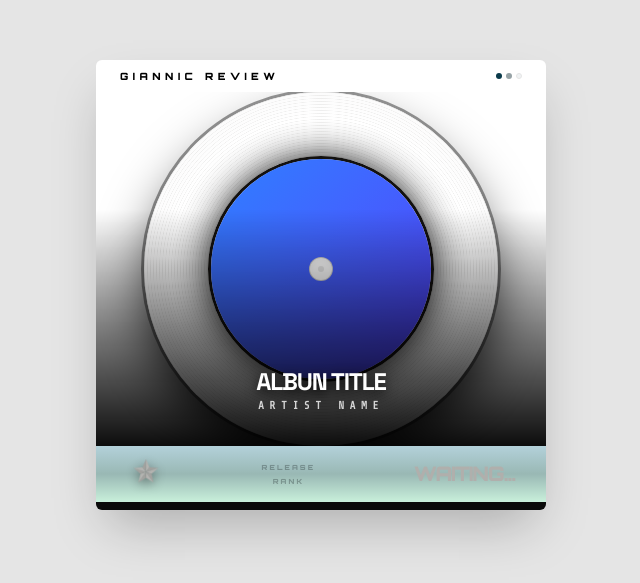
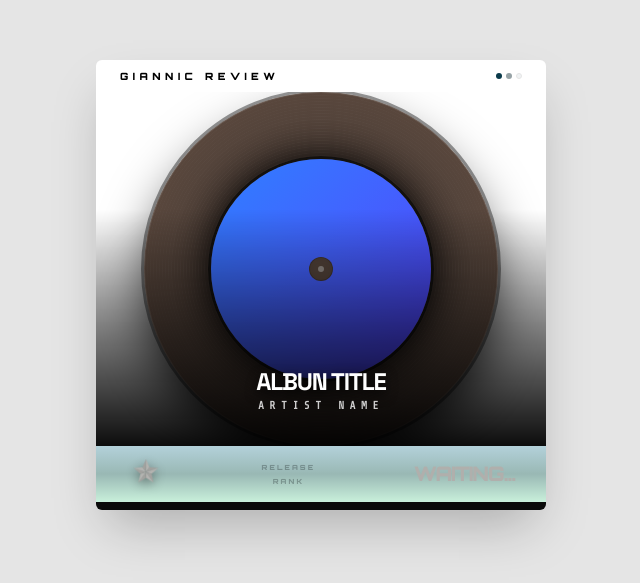
Before and after one commit to gianneefm/giannic-review, a React (Vite) app: page / in a window 1280 px wide. Shown: the part 115-698 px from the top of the page, without its empty margins (319-959 px from the left). Built offline with nearby package versions, Linux system fonts and the light colour scheme; the HTML template or start-up script is replaced by a standard one.

Commit message:
Update App.jsx

```diff
--- a/src/App.jsx
+++ b/src/App.jsx
@@ -158,7 +158,7 @@ const App = () => {
   const cardRef = React.useRef(null);
     const coverLink = '';
 
-    const vinylColor = '';
+    const vinylColor = '#54443b';
 
     const hdStop1 = '';
     const hdStop2 =  '';
```
